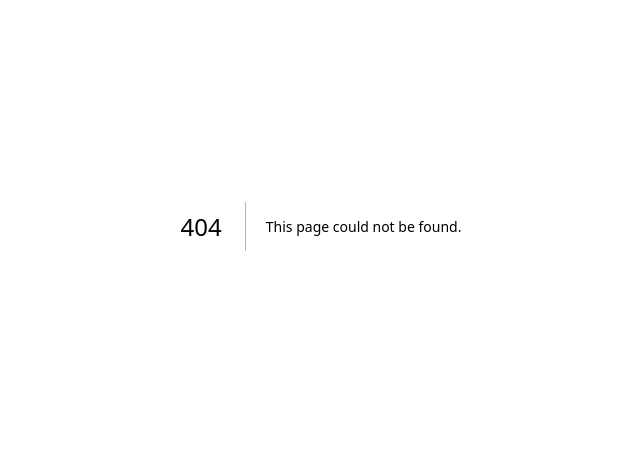
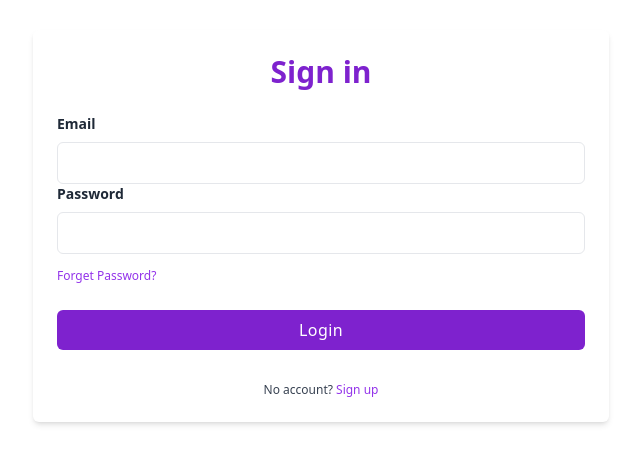
Before and after one commit to ByungJin-Lee/code-scheduler-fe, a Next.js app: page /login in a window 1280 px wide. Before the commit this address had no page. Shown: the part 174-638 px from the top of the page, without its empty margins (319-959 px from the left). Built offline with nearby package versions, Linux system fonts and the light colour scheme.

Commit message:
feat: Login 페이지 추가(#16)

```diff
--- /dev/null
+++ b/pages/login.tsx
@@ -0,0 +1,61 @@
+import React from 'react';
+
+export default function Login() {
+    return (
+        <div className="relative flex flex-col justify-center min-h-screen overflow-hidden">
+            <div className="w-full p-6 m-auto bg-white rounded-md shadow-md lg:max-w-xl">
+                <h1 className="text-3xl font-semibold text-center text-purple-700">
+                Sign in
+                </h1>
+                <form className="mt-6">
+
+                        <label
+                            htmlFor="email"
+                            className="block text-sm font-semibold text-gray-800"
+                        >
+                            Email
+                        </label>
+                        <input
+                            type="email"
+                            className="block w-full px-4 py-2 mt-2 text-purple-700 bg-white border rounded-md focus:border-purple-400 focus:ring-purple-300 focus:outline-none focus:ring focus:ring-opacity-40"
+                        />
+
+                    <div className="mb-2">
+                        <label
+                            htmlFor="password"
+                            className="block text-sm font-semibold text-gray-800"
+                        >
+                            Password
+                        </label>
+                        <input
+                            type="password"
+                            className="block w-full px-4 py-2 mt-2 text-purple-700 bg-white border rounded-md focus:border-purple-400 focus:ring-purple-300 focus:outline-none focus:ring focus:ring-opacity-40"
+                        />
+                    </div>
+                    <a
+                        href="#"
+                        className="text-xs text-purple-600 hover:underline"
+                    >
+                        Forget Password?
+                    </a>
+                    <div className="mt-6">
+                        <button className="w-full px-4 py-2 tracking-wide text-white transition-colors duration-200 transform bg-purple-700 rounded-md hover:bg-purple-600 focus:outline-none focus:bg-purple-600">
+                            Login
+                        </button>
+                    </div>
+                </form>
+
+                <p className="mt-8 text-xs font-light text-center text-gray-700">
+                    {" "}
+                    No account?{" "}
+                    <a
+                        href="#"
+                        className="font-medium text-purple-600 hover:underline"
+                    >
+                        Sign up
+                    </a>
+                </p>
+            </div>
+        </div>
+    );
+}
```
